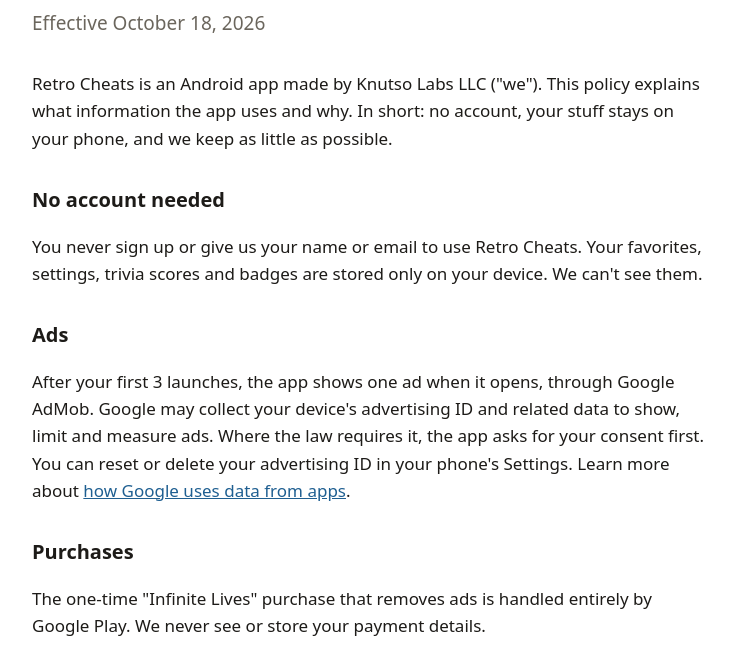
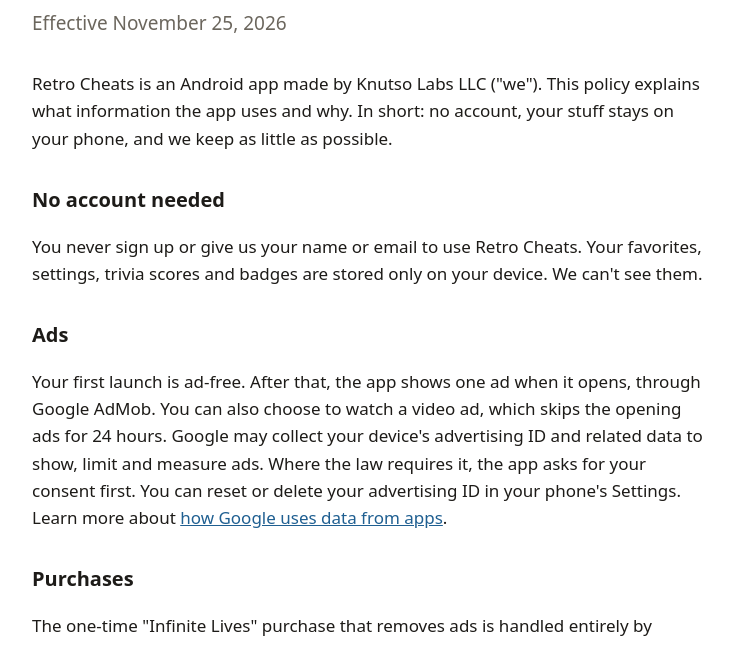
Before and after one commit to captfantastikk/knutsolabs-site, a plain HTML site: page retro-cheats/privacy/index.html in a window 1280 px wide. Shown: the part 148-793 px from the top of the page, without its empty margins (268-1002 px from the left). Drawn offline with Linux system fonts and the light colour scheme.

Commit message:
Retro Cheats privacy: first launch ad-free, optional 24-hour video skip
Co-Authored-By: Claude Opus 5.5 <noreply@anthropic.com>
Claude-Session: https://claude.ai/code/session_01Du4FWqgf3ZZZH8P23wJpo3

```diff
--- a/retro-cheats/privacy/index.html
+++ b/retro-cheats/privacy/index.html
@@ -12,7 +12,7 @@
 <main>
   <a class="brand" href="/">Knutso Labs</a>
   <h1>Retro Cheats Privacy Policy</h1>
-  <p class="lead">Effective October 18, 2026</p>
+  <p class="lead">Effective November 25, 2026</p>
 
   <p>Retro Cheats is an Android app made by Knutso Labs LLC ("we"). This policy explains what information the app uses and why. In short: no account, your stuff stays on your phone, and we keep as little as possible.</p>
 
@@ -20,7 +20,7 @@
   <p>You never sign up or give us your name or email to use Retro Cheats. Your favorites, settings, trivia scores and badges are stored only on your device. We can't see them.</p>
 
   <h2>Ads</h2>
-  <p>After your first 3 launches, the app shows one ad when it opens, through Google AdMob. Google may collect your device's advertising ID and related data to show, limit and measure ads. Where the law requires it, the app asks for your consent first. You can reset or delete your advertising ID in your phone's Settings. Learn more about <a href="https://policies.google.com/technologies/ads">how Google uses data from apps</a>.</p>
+  <p>Your first launch is ad-free. After that, the app shows one ad when it opens, through Google AdMob. You can also choose to watch a video ad, which skips the opening ads for 24 hours. Google may collect your device's advertising ID and related data to show, limit and measure ads. Where the law requires it, the app asks for your consent first. You can reset or delete your advertising ID in your phone's Settings. Learn more about <a href="https://policies.google.com/technologies/ads">how Google uses data from apps</a>.</p>
 
   <h2>Purchases</h2>
   <p>The one-time "Infinite Lives" purchase that removes ads is handled entirely by Google Play. We never see or store your payment details.</p>
```
